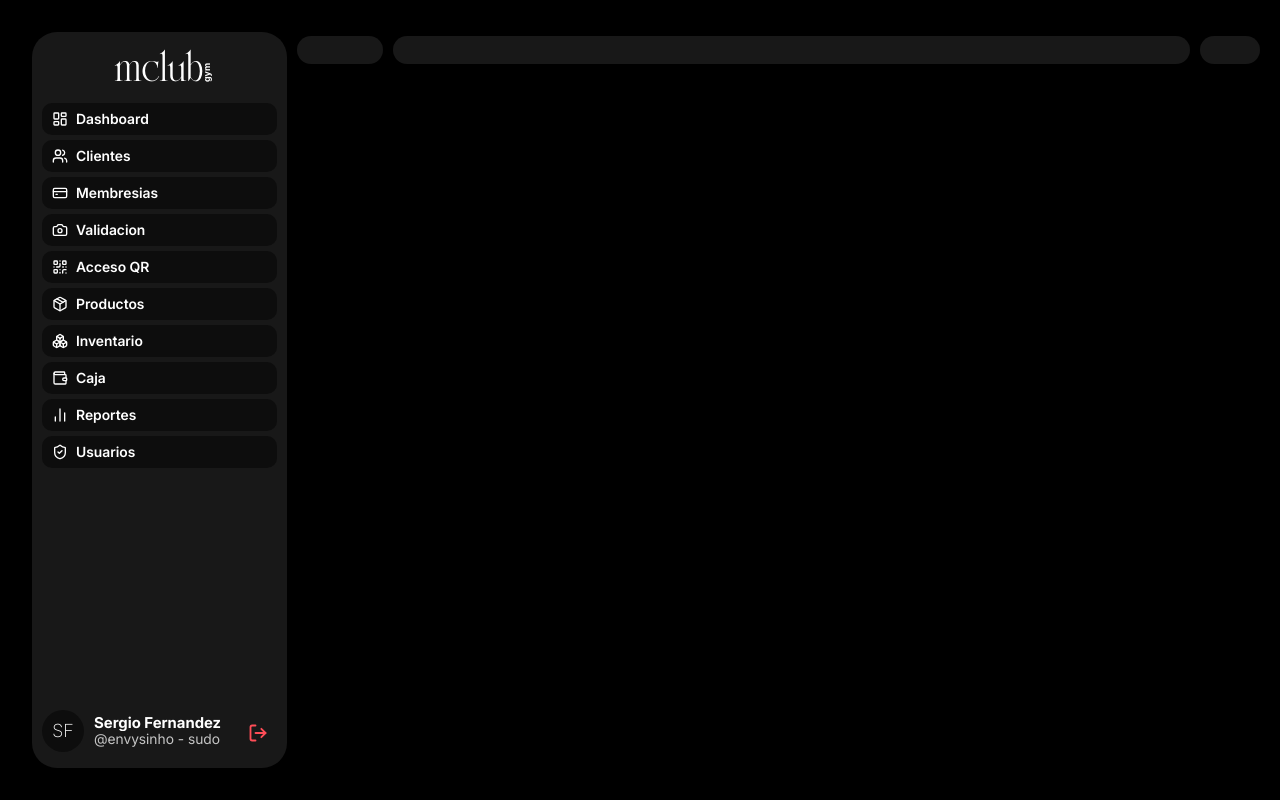
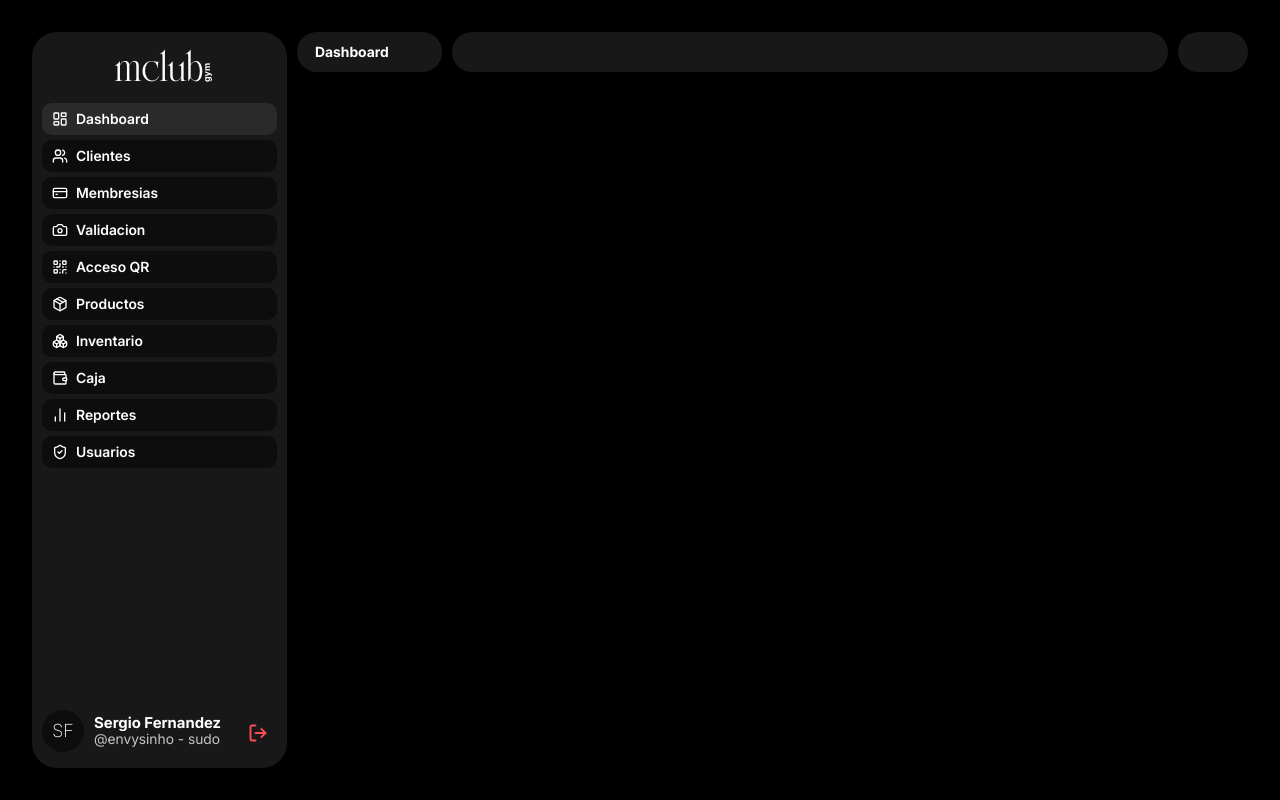
Before and after one commit to envysinho/ux-ui-gym, a React (Vite) app in the folder app/: page / in a window 1280 px wide. Both pictures are taken after typing "Sample", "Sample123" into the empty fields and a click on the button "Ingresar". Built offline with nearby package versions, Linux system fonts and the light colour scheme.

Commit message:
final design appheader + first pill

```diff
--- a/app/src/components/AppHeader.tsx
+++ b/app/src/components/AppHeader.tsx
@@ -1,11 +1,17 @@
-export function AppHeader() {
+type AppHeaderProps = {
+  currentPage: string;
+};
+
+export function AppHeader({ currentPage }: AppHeaderProps) {
   return (
-    <header className="flex h-[62px] w-full items-center gap-[10px]">
-      <div className="h-[28px] w-[86px] shrink-0 rounded-[50px] bg-[#181818]" />
-      <div className="h-[28px] min-w-0 flex-1 rounded-[50px] bg-[#181818]" />
+    <header className="flex w-full items-center gap-[10px]">
+      <div className="flex h-[40px] w-[145px] shrink-0 items-center rounded-[50px] bg-[#181818] px-[18px] text-[14px] leading-none font-bold text-white">
+        {currentPage}
+      </div>
+      <div className="h-[40px] min-w-[280px] max-w-[820px] flex-1 rounded-[50px] bg-[#181818]" />
       <button
         aria-label="Cambiar tema"
-        className="h-[28px] w-[60px] shrink-0 rounded-[50px] border-0 bg-[#181818]"
+        className="ml-auto h-[40px] w-[70px] shrink-0 rounded-[50px] border-0 bg-[#181818]"
         type="button"
       />
     </header>
--- a/app/src/components/AppSidebar.tsx
+++ b/app/src/components/AppSidebar.tsx
@@ -13,7 +13,7 @@ import {
 import { LogoLockup } from './LogoLockup';
 import { UserLogoutArea } from './UserLogoutArea';
 
-const sidebarItems = [
+export const sidebarItems = [
   { icon: LayoutDashboard, label: 'Dashboard' },
   { icon: Users, label: 'Clientes' },
   { icon: CreditCard, label: 'Membresias' },
@@ -26,16 +26,25 @@ const sidebarItems = [
   { icon: ShieldCheck, label: 'Usuarios' },
 ];
 
-export function AppSidebar() {
+type AppSidebarProps = {
+  activePage: string;
+  onPageChange: (page: string) => void;
+};
+
+export function AppSidebar({ activePage, onPageChange }: AppSidebarProps) {
   return (
-    <aside className="m-[32px_0_32px_32px] flex w-[255px] flex-col justify-between rounded-[25px] bg-[#181818]">
+    <aside className="flex h-full w-[255px] flex-col justify-between rounded-[25px] bg-[#181818]">
       <div className="flex flex-col items-center">
         <LogoLockup className="mt-[18px]" />
         <div className="mt-3 flex w-full flex-col items-center gap-[5px]">
           {sidebarItems.map(({ icon: Icon, label }) => (
             <button
-              className="flex h-8 w-[calc(100%-20px)] items-center gap-[8px] rounded-[10px] border-0 bg-[#0d0d0d] px-[10px] text-[14px] leading-none font-semibold text-white"
+              aria-current={activePage === label ? 'page' : undefined}
+              className={`flex h-8 w-[calc(100%-20px)] items-center gap-[8px] rounded-[10px] border-0 px-[10px] text-[14px] leading-none font-semibold text-white ${
+                activePage === label ? 'bg-[#2a2a2a]' : 'bg-[#0d0d0d]'
+              }`}
               key={label}
+              onClick={() => onPageChange(label)}
               type="button"
             >
               <Icon aria-hidden="true" size={16} strokeWidth={2} />
--- a/app/src/pages/DashboardPage.tsx
+++ b/app/src/pages/DashboardPage.tsx
@@ -1,12 +1,18 @@
+import { useState } from 'react';
 import { AppHeader } from '../components/AppHeader';
-import { AppSidebar } from '../components/AppSidebar';
+import { AppSidebar, sidebarItems } from '../components/AppSidebar';
 
 export function DashboardPage() {
+  const [activePage, setActivePage] = useState(sidebarItems[0].label);
+
   return (
     <main className="flex min-h-screen bg-black">
-      <AppSidebar />
-      <section className="m-[19px_20px_32px_10px] flex min-w-0 flex-1 flex-col">
-        <AppHeader />
+      <div className="m-[32px_0_32px_32px]">
+        <AppSidebar activePage={activePage} onPageChange={setActivePage} />
+      </div>
+      <section className="m-[32px_32px_32px_10px] flex min-w-0 flex-1 flex-col">
+        <AppHeader currentPage={activePage} />
+        <div className="min-h-0 flex-1" />
       </section>
     </main>
   );
```
